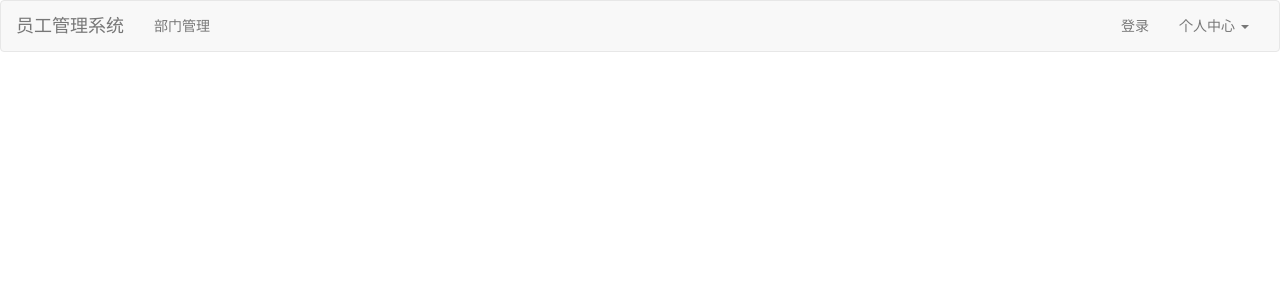
After one commit to 2303244307/solid-octo-sniffle, a Django app: template app01/templates/index_head.html in a window 1280 px wide. The commit adds this page. Shown: the top 300 px of the page. Run offline with Django 5.2, Linux system fonts and the light colour scheme; the template is opened without the code that fills it, so the values that code supplies are empty; some libraries are stand-ins or nearby versions.

Commit message:
模板继承测试

```diff
--- a/Staff/urls.py
+++ b/Staff/urls.py
@@ -24,5 +24,6 @@ urlpatterns = [
     path('depart/list/', views.depart_list),
     path('depart/add/', views.adddepart),
     path('depart/delete/', views.depart_delete),
-    path('depart/<int:nid>/edit/', views.depart_edit)
+    path('depart/<int:nid>/edit/', views.depart_edit),
+    path('depart/list1/', views.depart_list1),
 ]
--- /dev/null
+++ b/app01/templates/index_head.html
@@ -0,0 +1,70 @@
+{% load static %}
+<!DOCTYPE html>
+<html lang="en">
+
+<head>
+    <meta charset="UTF-8"/>
+    <meta name="viewport" content="width=device-width, initial-scale=1.0"/>
+    <title>用户列表</title>
+    <link rel="stylesheet" href="{% static 'plugins\bootstrap-3.4.1-dist\css\bootstrap.css' %}"/>
+</head>
+
+<body>
+<nav class="navbar navbar-default">
+    <div class="container-fluid">
+        <!-- Brand and toggle get grouped for better mobile display -->
+        <div class="navbar-header">
+            <!--   <button type="button" class="navbar-toggle collapsed" data-toggle="collapse"
+                        data-target="#bs-example-navbar-collapse-1" aria-expanded="false">
+                        <span class="sr-only">Toggle navigation</span>
+                        <span class="icon-bar"></span>
+                        <span class="icon-bar"></span>
+                        <span class="icon-bar"></span>
+                    </button>   -->
+            <a class="navbar-brand" href="#">员工管理系统</a>
+        </div>
+
+        <!-- Collect the nav links, forms, and other content for toggling -->
+        <div class="collapse navbar-collapse" id="bs-example-navbar-collapse-1">
+            <ul class="nav navbar-nav">
+                <li>
+                    <a href="#">部门管理</a>
+                </li>
+            </ul>
+            <ul class="nav navbar-nav navbar-right">
+                <li>
+                    <a href="#">登录</a>
+                </li>
+                <li class="dropdown">
+                    <a href="#" class="dropdown-toggle" data-toggle="dropdown" role="button" aria-haspopup="true"
+                       aria-expanded="false">个人中心 <span class="caret"></span></a>
+                    <ul class="dropdown-menu">
+                        <li>
+                            <a href="#">Action</a>
+                        </li>
+                        <li>
+                            <a href="#">Another action</a>
+                        </li>
+                        <li>
+                            <a href="#">Something else here</a>
+                        </li>
+                        <li role="separator" class="divider"></li>
+                        <li>
+                            <a href="#">Separated link</a>
+                        </li>
+                    </ul>
+                </li>
+            </ul>
+        </div>
+        <!-- /.navbar-collapse -->
+    </div>
+    <!-- /.container-fluid -->
+</nav>
+<!-- 此处使用django的模板语言相当于创建一个空的占位符别的html文件继承时可以直接不考虑共性的 -->
+{% block content %}
+{% endblock %}
+<script src="{% static 'js\jquery-3.7.1.js' %}"></script>
+<script src="{% static 'plugins\bootstrap-3.4.1-dist\js\bootstrap.js' %}"></script>
+</body>
+
+</html>
--- a/app01/views.py
+++ b/app01/views.py
@@ -46,3 +46,9 @@ def depart_edit(request, nid):
     departname = request.POST.get("departname")
     Department.objects.filter(id=nid).update(title=departname)
     return redirect("/depart/list")
+
+def depart_list1(request):
+    """ 部门列表 """
+    # 去数据库中获取部门列表数据获取所有的部门列表
+    DepartList = Department.objects.all()
+    return render(request, "depart_list1.html", {"DepartList": DepartList, })
```
Also changed, not shown: app01/templates/depart_list.html (line endings or trailing spaces), db.sqlite3.
